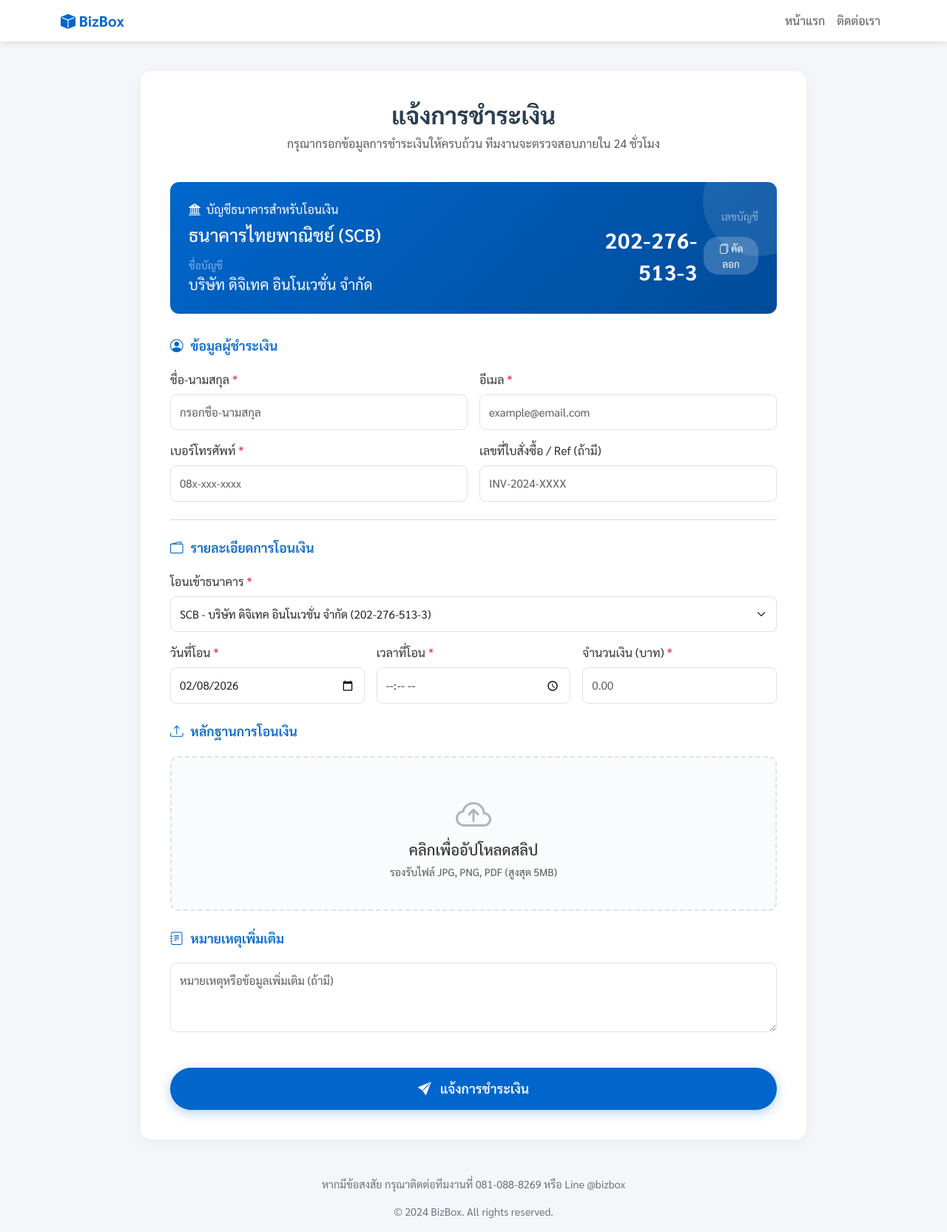
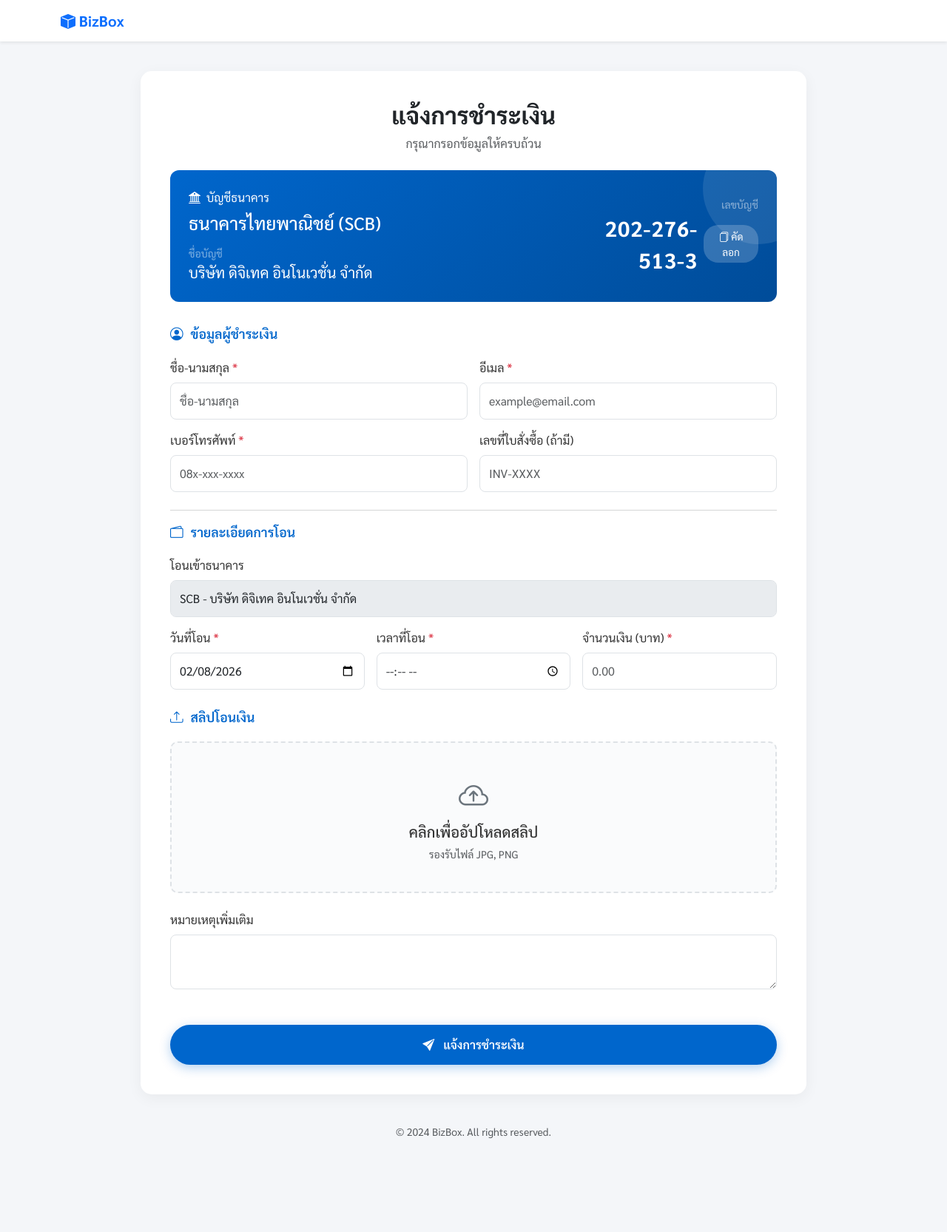
Before and after one commit to tuikub/vps, a plain HTML site: page bizbox/payment.html in a window 1280 px wide. Shown: the whole page at 74% size. After the commit the page ends 1540 px from the top, so only its background shows below. Drawn offline with nearby package versions, Linux system fonts and the light colour scheme; some packages are replaced by stand-ins of ours; a script that the page names is missing.

Commit message:
Update payment.html

```diff
--- a/bizbox/payment.html
+++ b/bizbox/payment.html
@@ -4,7 +4,6 @@
     <meta charset="UTF-8">
     <meta name="viewport" content="width=device-width, initial-scale=1.0">
     <title>แจ้งการชำระเงิน - BizBox</title>
-    <meta name="description" content="แจ้งชำระเงินค่าบริการ Web Hosting และ VPS - BizBox">
 
     <!-- Bootstrap 5 CSS -->
     <link href="https://cdn.jsdelivr.net/npm/bootstrap@5.3.0/dist/css/bootstrap.min.css" rel="stylesheet">
@@ -12,201 +11,48 @@
     <link rel="stylesheet" href="https://cdn.jsdelivr.net/npm/bootstrap-icons@1.10.0/font/bootstrap-icons.css">
     <!-- Google Fonts -->
     <link href="https://fonts.googleapis.com/css2?family=Sarabun:wght@300;400;500;600;700&display=swap" rel="stylesheet">
-    <!-- SweetAlert2 (Popup สวยๆ) -->
+    <!-- SweetAlert2 -->
     <script src="https://cdn.jsdelivr.net/npm/sweetalert2@11"></script>
 
     <style>
-        :root {
-            --primary-color: #0066cc;
-            --secondary-color: #00a651;
-            --dark-color: #2c3e50;
-            --light-bg: #f8f9fa;
-        }
-
-        body {
-            font-family: 'Sarabun', sans-serif;
-            background-color: #f4f6f9;
-            color: #333;
-        }
-
-        /* Navbar (Copy from index.html for consistency) */
-        .navbar {
-            background-color: white;
-            box-shadow: 0 2px 10px rgba(0,0,0,0.1);
-        }
-        .navbar-brand {
-            font-weight: bold;
-            color: var(--primary-color) !important;
-        }
-
-        /* Main Container */
-        .payment-container {
-            max-width: 900px;
-            margin: 40px auto;
-            background: white;
-            border-radius: 15px;
-            box-shadow: 0 5px 20px rgba(0,0,0,0.05);
-            padding: 40px;
-        }
-
-        .page-header {
-            text-align: center;
-            margin-bottom: 40px;
-        }
-
-        .page-header h2 {
-            font-weight: 700;
-            color: var(--dark-color);
-        }
-
-        /* Bank Info Card (Purple/Blue Style) */
-        .bank-card {
-            background: linear-gradient(135deg, var(--primary-color), #004c99);
-            color: white;
-            border-radius: 12px;
-            padding: 25px;
-            margin-bottom: 30px;
-            position: relative;
-            overflow: hidden;
-        }
-
-        .bank-card::before {
-            content: "";
-            position: absolute;
-            top: -50px;
-            right: -50px;
-            width: 150px;
-            height: 150px;
-            background: rgba(255,255,255,0.1);
-            border-radius: 50%;
-        }
-
-        .account-number {
-            font-size: 1.8rem;
-            font-weight: bold;
-            letter-spacing: 1px;
-        }
-
-        .copy-btn {
-            background: rgba(255,255,255,0.2);
-            border: none;
-            color: white;
-            padding: 5px 15px;
-            border-radius: 20px;
-            font-size: 0.85rem;
-            cursor: pointer;
-            transition: all 0.2s;
-        }
-
-        .copy-btn:hover {
-            background: rgba(255,255,255,0.3);
-        }
-
-        /* Form Styling */
-        .form-section-title {
-            font-size: 1.1rem;
-            font-weight: 600;
-            color: var(--primary-color);
-            margin-bottom: 20px;
-            display: flex;
-            align-items: center;
-            gap: 10px;
-        }
-
-        .form-control, .form-select {
-            border-radius: 8px;
-            border: 1px solid #dee2e6;
-            padding: 12px;
-            font-size: 0.95rem;
-        }
-
-        .form-control:focus, .form-select:focus {
-            border-color: var(--primary-color);
-            box-shadow: 0 0 0 0.2rem rgba(0, 102, 204, 0.15);
-        }
-
-        .upload-area {
-            border: 2px dashed #dee2e6;
-            border-radius: 10px;
-            padding: 40px;
-            text-align: center;
-            cursor: pointer;
-            transition: all 0.3s;
-            background-color: #fafbfc;
-        }
-
-        .upload-area:hover {
-            border-color: var(--primary-color);
-            background-color: #f0f7ff;
-        }
-
-        .upload-icon {
-            font-size: 3rem;
-            color: #adb5bd;
-            margin-bottom: 10px;
-        }
-
-        .btn-submit {
-            background-color: var(--primary-color);
-            color: white;
-            border: none;
-            padding: 15px;
-            border-radius: 50px;
-            font-weight: 600;
-            font-size: 1.1rem;
-            width: 100%;
-            transition: all 0.3s;
-            box-shadow: 0 4px 15px rgba(0, 102, 204, 0.3);
-        }
-
-        .btn-submit:hover {
-            background-color: #0052a3;
-            transform: translateY(-2px);
-        }
-
-        /* Footer */
-        .footer-mini {
-            text-align: center;
-            margin-top: 50px;
-            color: #6c757d;
-            font-size: 0.9rem;
-        }
+        :root { --primary-color: #0066cc; --secondary-color: #00a651; --dark-color: #2c3e50; }
+        body { font-family: 'Sarabun', sans-serif; background-color: #f4f6f9; color: #333; }
+        .payment-container { max-width: 900px; margin: 40px auto; background: white; border-radius: 15px; box-shadow: 0 5px 20px rgba(0,0,0,0.05); padding: 40px; }
+        .bank-card { background: linear-gradient(135deg, var(--primary-color), #004c99); color: white; border-radius: 12px; padding: 25px; margin-bottom: 30px; position: relative; overflow: hidden; }
+        .bank-card::before { content: ""; position: absolute; top: -50px; right: -50px; width: 150px; height: 150px; background: rgba(255,255,255,0.1); border-radius: 50%; }
+        .account-number { font-size: 1.8rem; font-weight: bold; letter-spacing: 1px; }
+        .copy-btn { background: rgba(255,255,255,0.2); border: none; color: white; padding: 5px 15px; border-radius: 20px; font-size: 0.85rem; cursor: pointer; transition: all 0.2s; }
+        .copy-btn:hover { background: rgba(255,255,255,0.3); }
+        .form-section-title { font-size: 1.1rem; font-weight: 600; color: var(--primary-color); margin-bottom: 20px; display: flex; align-items: center; gap: 10px; }
+        .form-control, .form-select { border-radius: 8px; border: 1px solid #dee2e6; padding: 12px; }
+        .form-control:focus { border-color: var(--primary-color); box-shadow: 0 0 0 0.2rem rgba(0, 102, 204, 0.15); }
+        .upload-area { border: 2px dashed #dee2e6; border-radius: 10px; padding: 40px; text-align: center; cursor: pointer; transition: all 0.3s; background-color: #fafbfc; }
+        .upload-area:hover { border-color: var(--primary-color); background-color: #f0f7ff; }
+        .btn-submit { background-color: var(--primary-color); color: white; border: none; padding: 15px; border-radius: 50px; font-weight: 600; width: 100%; transition: all 0.3s; box-shadow: 0 4px 15px rgba(0, 102, 204, 0.3); }
+        .btn-submit:hover { background-color: #0052a3; transform: translateY(-2px); }
     </style>
 </head>
 <body>
 
     <!-- Navbar -->
-    <nav class="navbar navbar-expand-lg navbar-light sticky-top">
+    <nav class="navbar navbar-expand-lg navbar-light bg-white shadow-sm sticky-top">
         <div class="container">
-            <a class="navbar-brand" href="index.html"><i class="bi bi-box-fill"></i> BizBox</a>
-            <button class="navbar-toggler" type="button" data-bs-toggle="collapse" data-bs-target="#navbarNav">
-                <span class="navbar-toggler-icon"></span>
-            </button>
-            <div class="collapse navbar-collapse" id="navbarNav">
-                <ul class="navbar-nav ms-auto">
-                    <li class="nav-item"><a class="nav-link" href="index.html">หน้าแรก</a></li>
-                    <li class="nav-item"><a class="nav-link" href="index.html#contact">ติดต่อเรา</a></li>
-                </ul>
-            </div>
+            <a class="navbar-brand fw-bold text-primary" href="index.html"><i class="bi bi-box-fill"></i> BizBox</a>
         </div>
     </nav>
 
-    <!-- Content -->
     <div class="container">
         <div class="payment-container">
-
-            <div class="page-header">
-                <h2>แจ้งการชำระเงิน</h2>
-                <p class="text-muted">กรุณากรอกข้อมูลการชำระเงินให้ครบถ้วน ทีมงานจะตรวจสอบภายใน 24 ชั่วโมง</p>
+            <div class="text-center mb-4">
+                <h2 class="fw-bold text-dark">แจ้งการชำระเงิน</h2>
+                <p class="text-muted">กรุณากรอกข้อมูลให้ครบถ้วน</p>
             </div>
 
-            <!-- Bank Info Card -->
+            <!-- Bank Info -->
             <div class="bank-card">
                 <div class="row align-items-center">
                     <div class="col-md-8">
-                        <div class="d-flex align-items-center gap-2 mb-2">
-                            <i class="bi bi-bank2"></i> <span>บัญชีธนาคารสำหรับโอนเงิน</span>
-                        </div>
+                        <div class="d-flex align-items-center gap-2 mb-2"><i class="bi bi-bank2"></i> <span>บัญชีธนาคาร</span></div>
                         <h4 class="mb-0">ธนาคารไทยพาณิชย์ (SCB)</h4>
                         <div class="mt-3">
                             <small class="d-block text-white-50">ชื่อบัญชี</small>
@@ -216,186 +62,118 @@
                     <div class="col-md-4 text-md-end mt-3 mt-md-0">
                         <small class="d-block text-white-50">เลขบัญชี</small>
                         <div class="d-flex align-items-center justify-content-md-end gap-2">
-                            <span class="account-number" id="accNum">202-276-513-3</span>
-                            <button class="copy-btn" onclick="copyToClipboard('202-276-513-3')">
-                                <i class="bi bi-files"></i> คัดลอก
-                            </button>
+                            <span class="account-number">202-276-513-3</span>
+                            <button class="copy-btn" onclick="copyToClipboard('202-276-513-3')"><i class="bi bi-files"></i> คัดลอก</button>
                         </div>
                     </div>
                 </div>
             </div>
 
-            <!-- Form -->
-            <form id="paymentForm" enctype="multipart/form-data">
+            <!--
+                ================================================================
+                FORM START: ส่งข้อมูลไปที่ info@bizbox.in.th ผ่าน FormSubmit
+                ================================================================
+            -->
+            <form action="https://formsubmit.co/info@bizbox.in.th" method="POST" enctype="multipart/form-data" id="paymentForm">
 
-                <!-- Section 1: Payer Info -->
+                <!-- ตั้งค่า FormSubmit -->
+                <input type="hidden" name="_subject" value="แจ้งชำระเงินใหม่ (BizBox)"> <!-- หัวข้ออีเมล -->
+                <input type="hidden" name="_captcha" value="false"> <!-- ปิด Captcha -->
+                <input type="hidden" name="_next" value="https://tuikub.github.io/vps/bizbox/"> <!-- ส่งเสร็จแล้วกลับไปหน้าเว็บ (เปลี่ยนลิงก์ได้) -->
+                <input type="hidden" name="_template" value="table"> <!-- รูปแบบอีเมลสวยๆ -->
+
+                <!-- ข้อมูลผู้ชำระเงิน -->
                 <div class="mb-4">
-                    <div class="form-section-title">
-                        <i class="bi bi-person-circle"></i> ข้อมูลผู้ชำระเงิน
-                    </div>
+                    <div class="form-section-title"><i class="bi bi-person-circle"></i> ข้อมูลผู้ชำระเงิน</div>
                     <div class="row g-3">
                         <div class="col-md-6">
                             <label class="form-label">ชื่อ-นามสกุล <span class="text-danger">*</span></label>
-                            <input type="text" class="form-control" name="name" required placeholder="กรอกชื่อ-นามสกุล">
+                            <input type="text" class="form-control" name="Name" required placeholder="ชื่อ-นามสกุล">
                         </div>
                         <div class="col-md-6">
                             <label class="form-label">อีเมล <span class="text-danger">*</span></label>
-                            <input type="email" class="form-control" name="email" required placeholder="example@email.com">
+                            <input type="email" class="form-control" name="Email" required placeholder="example@email.com">
                         </div>
                         <div class="col-md-6">
                             <label class="form-label">เบอร์โทรศัพท์ <span class="text-danger">*</span></label>
-                            <input type="tel" class="form-control" name="phone" required placeholder="08x-xxx-xxxx">
+                            <input type="tel" class="form-control" name="Phone" required placeholder="08x-xxx-xxxx">
                         </div>
                         <div class="col-md-6">
-                            <label class="form-label">เลขที่ใบสั่งซื้อ / Ref (ถ้ามี)</label>
-                            <input type="text" class="form-control" name="order_id" placeholder="INV-2024-XXXX">
+                            <label class="form-label">เลขที่ใบสั่งซื้อ (ถ้ามี)</label>
+                            <input type="text" class="form-control" name="OrderID" placeholder="INV-XXXX">
                         </div>
                     </div>
                 </div>
 
-                <hr class="my-4 text-muted opacity-25">
+                <hr class="text-muted opacity-25">
 
-                <!-- Section 2: Transaction Details -->
+                <!-- รายละเอียดการโอน -->
                 <div class="mb-4">
-                    <div class="form-section-title">
-                        <i class="bi bi-wallet2"></i> รายละเอียดการโอนเงิน
-                    </div>
+                    <div class="form-section-title"><i class="bi bi-wallet2"></i> รายละเอียดการโอน</div>
                     <div class="row g-3">
                         <div class="col-12">
-                            <label class="form-label">โอนเข้าธนาคาร <span class="text-danger">*</span></label>
-                            <select class="form-select" name="bank_target" required>
-                                <option value="SCB - บริษัท ดิจิเทค อินโนเวชั่น จำกัด" selected>SCB - บริษัท ดิจิเทค อินโนเวชั่น จำกัด (202-276-513-3)</option>
-                            </select>
+                            <label class="form-label">โอนเข้าธนาคาร</label>
+                            <input type="text" class="form-control" name="BankTarget" value="SCB - บริษัท ดิจิเทค อินโนเวชั่น จำกัด" readonly style="background-color: #e9ecef;">
                         </div>
                         <div class="col-md-4">
                             <label class="form-label">วันที่โอน <span class="text-danger">*</span></label>
-                            <input type="date" class="form-control" name="transfer_date" required>
+                            <input type="date" class="form-control" name="TransferDate" required>
                         </div>
                         <div class="col-md-4">
                             <label class="form-label">เวลาที่โอน <span class="text-danger">*</span></label>
-                            <input type="time" class="form-control" name="transfer_time" required>
+                            <input type="time" class="form-control" name="TransferTime" required>
                         </div>
                         <div class="col-md-4">
                             <label class="form-label">จำนวนเงิน (บาท) <span class="text-danger">*</span></label>
-                            <input type="number" step="0.01" class="form-control" name="amount" required placeholder="0.00">
+                            <input type="number" step="0.01" class="form-control" name="Amount" required placeholder="0.00">
                         </div>
                     </div>
                 </div>
 
-                <!-- Section 3: Proof of Transfer -->
+                <!-- หลักฐานการโอน -->
                 <div class="mb-4">
-                    <div class="form-section-title">
-                        <i class="bi bi-upload"></i> หลักฐานการโอนเงิน
+                    <div class="form-section-title"><i class="bi bi-upload"></i> สลิปโอนเงิน</div>
+                    <div class="upload-area" onclick="document.getElementById('slipFile').click()">
+                        <i class="bi bi-cloud-arrow-up fs-1 text-secondary"></i>
+                        <h5 class="mt-2">คลิกเพื่ออัปโหลดสลิป</h5>
+                        <p class="text-muted small mb-0">รองรับไฟล์ JPG, PNG</p>
+                        <input type="file" name="attachment" id="slipFile" class="d-none" accept="image/png, image/jpeg" required onchange="previewFile()">
                     </div>
-                    <div class="upload-area" onclick="document.getElementById('slipFile').click()">
-                        <i class="bi bi-cloud-arrow-up upload-icon"></i>
-                        <h5>คลิกเพื่ออัปโหลดสลิป</h5>
-                        <p class="text-muted small mb-0">รองรับไฟล์ JPG, PNG, PDF (สูงสุด 5MB)</p>
-                        <input type="file" name="slip_file" id="slipFile" class="d-none" accept="image/*,application/pdf" required onchange="previewFile()">
-                    </div>
-                    <div id="filePreview" class="mt-2 text-center text-success small"></div>
+                    <div id="filePreview" class="mt-2 text-center text-success small fw-bold"></div>
                 </div>
 
-                <!-- Section 4: Additional Notes -->
                 <div class="mb-5">
-                    <div class="form-section-title">
-                        <i class="bi bi-journal-text"></i> หมายเหตุเพิ่มเติม
-                    </div>
-                    <textarea class="form-control" name="message" rows="3" placeholder="หมายเหตุหรือข้อมูลเพิ่มเติม (ถ้ามี)"></textarea>
+                    <label class="form-label">หมายเหตุเพิ่มเติม</label>
+                    <textarea class="form-control" name="Message" rows="2"></textarea>
                 </div>
 
-                <!-- Submit Button -->
-                <button type="submit" class="btn btn-submit" id="submitBtn">
-                    <i class="bi bi-send-fill me-2"></i> แจ้งการชำระเงิน
-                </button>
-
+                <button type="submit" class="btn btn-submit" id="submitBtn"><i class="bi bi-send-fill me-2"></i> แจ้งการชำระเงิน</button>
             </form>
         </div>
 
-        <div class="footer-mini">
-            <p>หากมีข้อสงสัย กรุณาติดต่อทีมงานที่ 081-088-8269 หรือ Line @bizbox</p>
-            <p>&copy; 2024 BizBox. All rights reserved.</p>
+        <div class="text-center mt-4 text-muted small">
+            &copy; 2024 BizBox. All rights reserved.
         </div>
     </div>
 
-    <!-- Scripts -->
     <script>
-        // Copy to clipboard function
+        // ตั้งค่าวันที่เป็นปัจจุบัน
+        document.querySelector('input[type="date"]').valueAsDate = new Date();
+
+        // ฟังก์ชันคัดลอกเลขบัญชี
         function copyToClipboard(text) {
-            navigator.clipboard.writeText(text).then(() => {
-                const Toast = Swal.mixin({
-                    toast: true,
-                    position: 'top-end',
-                    showConfirmButton: false,
-                    timer: 2000,
-                    timerProgressBar: true
-                });
-                Toast.fire({
-                    icon: 'success',
-                    title: 'คัดลอกเลขบัญชีแล้ว'
-                });
-            });
+            navigator.clipboard.writeText(text);
+            Swal.fire({ icon: 'success', title: 'คัดลอกเลขบัญชีแล้ว', toast: true, position: 'top-end', showConfirmButton: false, timer: 1500 });
         }
 
-        // Set default date to today
-        document.querySelector('input[type="date"]').valueAsDate = new Date();
-
-        // File preview name
+        // แสดงชื่อไฟล์ที่เลือก
         function previewFile() {
             const input = document.getElementById('slipFile');
             const preview = document.getElementById('filePreview');
-            if (input.files && input.files[0]) {
-                preview.innerHTML = '<i class="bi bi-check-circle-fill"></i> เลือกไฟล์: ' + input.files[0].name;
-            } else {
-                preview.innerHTML = '';
+            if(input.files && input.files[0]) {
+                preview.innerHTML = '<i class="bi bi-check-circle-fill"></i> ไฟล์พร้อมส่ง: ' + input.files[0].name;
             }
         }
-
-        // Handle Form Submit
-        document.getElementById('paymentForm').addEventListener('submit', function(e) {
-            e.preventDefault();
-
-            const btn = document.getElementById('submitBtn');
-            const originalText = btn.innerHTML;
-
-            // Show loading state
-            btn.innerHTML = '<span class="spinner-border spinner-border-sm" role="status" aria-hidden="true"></span> กำลังส่งข้อมูล...';
-            btn.disabled = true;
-
-            const formData = new FormData(this);
-
-            fetch('send_payment.php', {
-                method: 'POST',
-                body: formData
-            })
-            .then(response => response.json())
-            .then(data => {
-                if (data.status === 'success') {
-                    Swal.fire({
-                        title: 'แจ้งชำระเงินสำเร็จ!',
-                        text: 'ทีมงานได้รับข้อมูลแล้ว จะดำเนินการตรวจสอบโดยเร็วที่สุด',
-                        icon: 'success',
-                        confirmButtonColor: '#0066cc'
-                    }).then(() => {
-                        window.location.reload();
-                    });
-                } else {
-                    throw new Error(data.message);
-                }
-            })
-            .catch(error => {
-                Swal.fire({
-                    title: 'เกิดข้อผิดพลาด!',
-                    text: error.message || 'ไม่สามารถส่งข้อมูลได้ กรุณาลองใหม่อีกครั้ง',
-                    icon: 'error',
-                    confirmButtonColor: '#dc3545'
-                });
-            })
-            .finally(() => {
-                btn.innerHTML = originalText;
-                btn.disabled = false;
-            });
-        });
     </script>
 </body>
 </html>
```
